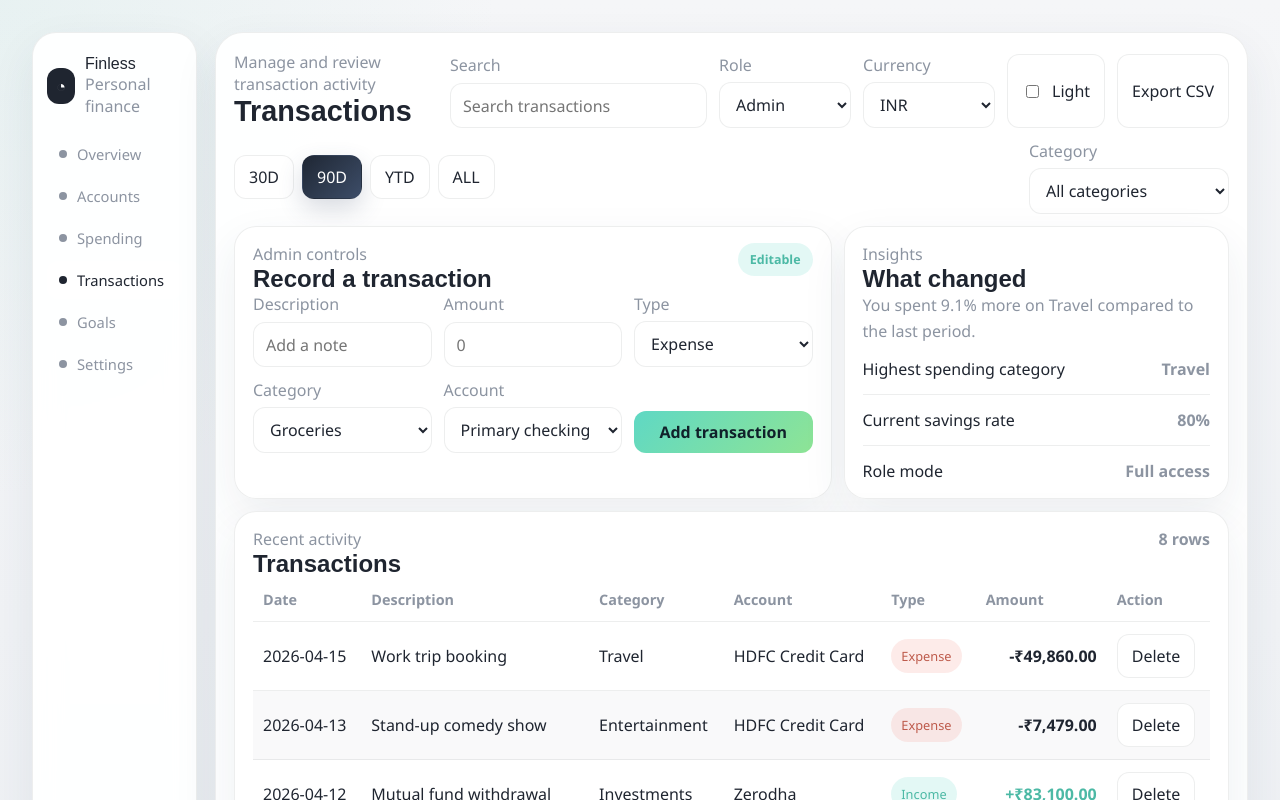
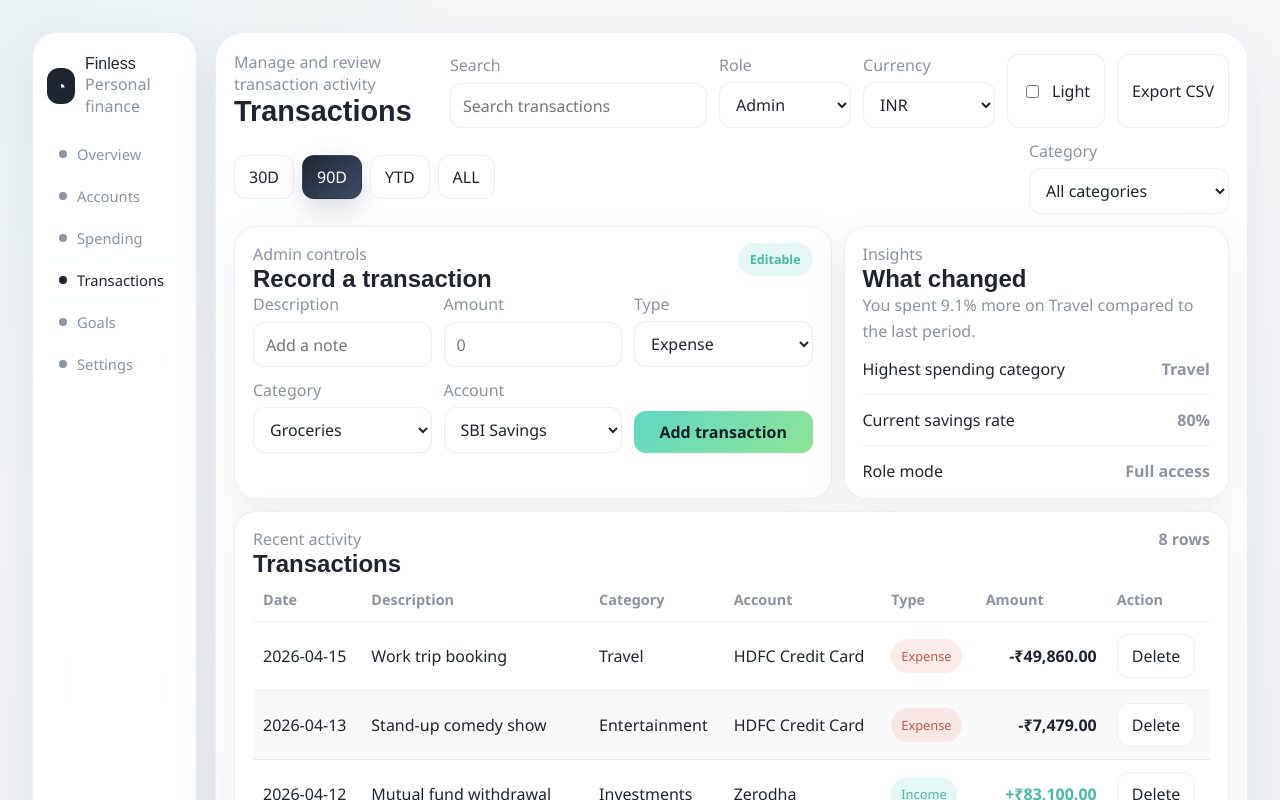
Before and after one commit to jayant733/personal-finance-dashboard, a React (Vite) app in the folder apps/web/: page /transactions in a window 1280 px wide. Shown: the top 800 px of the page. Built offline with nearby package versions, Linux system fonts and the light colour scheme.

Commit message:
Apply final QA fixes and data consistency updates

```diff
--- a/apps/web/src/context/DashboardContext.tsx
+++ b/apps/web/src/context/DashboardContext.tsx
@@ -35,6 +35,7 @@ type DashboardContextValue = {
   transactions: Transaction[]
   filteredTransactions: Transaction[]
   categories: string[]
+  accounts: string[]
   loading: boolean
   role: UserRole
   setRole: (role: UserRole) => void
@@ -114,6 +115,7 @@ export function DashboardProvider({ children }: { children: ReactNode }) {
     () => ['All categories', ...new Set(seedTransactions.map((transaction) => transaction.category))],
     [],
   )
+  const accounts = useMemo(() => [...new Set(seedTransactions.map((transaction) => transaction.account))], [])
 
   const filteredTransactions = useMemo(() => {
     const now = new Date('2026-04-15')
@@ -215,6 +217,7 @@ export function DashboardProvider({ children }: { children: ReactNode }) {
         transactions,
         filteredTransactions,
         categories,
+        accounts,
         loading,
         role,
         setRole,
--- a/apps/web/src/pages/AccountsPage.tsx
+++ b/apps/web/src/pages/AccountsPage.tsx
@@ -6,6 +6,7 @@ import { downloadCsv, formatCurrency } from '../utils/finance'
 export function AccountsPage() {
   const {
     filteredTransactions,
+    accounts,
     role,
     setRole,
     theme,
@@ -14,18 +15,27 @@ export function AccountsPage() {
     setCurrency,
     search,
     setSearch,
-    totalIncome,
-    totalExpense,
-    totalBalance,
     asDisplayCurrency,
   } = useDashboard()
 
-  const accounts = [
-    { name: 'Primary checking', amount: totalIncome * 0.54, note: 'Daily transactions and salary credits' },
-    { name: 'Savings account', amount: totalBalance * 0.21, note: 'Emergency fund and buffer cash' },
-    { name: 'Brokerage', amount: filteredTransactions.filter((t) => t.account === 'Brokerage').reduce((sum, t) => sum + (t.type === 'income' ? t.amount : 0), 0), note: 'Long-term investment activity' },
-    { name: 'Credit card', amount: totalExpense * 0.37, note: 'Rolling monthly expenses' },
-  ]
+  const accountNotes: Record<string, string> = {
+    'SBI Savings': 'Primary salary and day-to-day banking activity.',
+    'HDFC Savings': 'Freelance income and medium-term cash buffer.',
+    Zerodha: 'Investment and redemption activity for the selected period.',
+    'HDFC Credit Card': 'Card spend across shopping, dining, health, and travel.',
+    'Metro Card': 'Transit and local mobility costs.',
+  }
+
+  const accountCards = accounts.map((accountName) => ({
+    name: accountName,
+    amount: filteredTransactions
+      .filter((transaction) => transaction.account === accountName)
+      .reduce(
+        (total, transaction) => total + (transaction.type === 'income' ? transaction.amount : -transaction.amount),
+        0,
+      ),
+    note: accountNotes[accountName] ?? 'Activity summary for the selected filters.',
+  }))
 
   return (
     <>
@@ -49,7 +59,7 @@ export function AccountsPage() {
       />
 
       <section className="page-grid page-grid--two page-grid--accounts">
-        {accounts.map((account, index) => (
+        {accountCards.map((account, index) => (
           <article key={account.name} className={`panel account-card ${index === 0 ? 'account-card--featured' : ''}`}>
             <span className="eyebrow">Account snapshot</span>
             <h2>{account.name}</h2>
--- a/apps/web/src/pages/GoalsPage.tsx
+++ b/apps/web/src/pages/GoalsPage.tsx
@@ -20,6 +20,14 @@ export function GoalsPage() {
     netWorthGoal,
     asDisplayCurrency,
   } = useDashboard()
+
+  const averageMonthlyExpense = totalExpense / 3
+  const runwayMonths =
+    averageMonthlyExpense <= 0
+      ? totalBalance > 0
+        ? '12+ months'
+        : '0 months'
+      : `${Math.max(1, Math.round(totalBalance / averageMonthlyExpense))} months`
 
   return (
     <>
@@ -53,7 +61,7 @@ export function GoalsPage() {
         <article className="panel panel--centered">
           <span className="eyebrow">Emergency fund</span>
           <h2>Runway coverage</h2>
-          <strong className="page-value">{Math.max(1, Math.round(totalBalance / (totalExpense / 3 || 1)))} months</strong>
+          <strong className="page-value">{runwayMonths}</strong>
           <p className="panel-copy">Reserve available: {formatCurrency(asDisplayCurrency(totalBalance * 0.34), currency)}</p>
         </article>
       </section>
--- a/apps/web/src/pages/SettingsPage.tsx
+++ b/apps/web/src/pages/SettingsPage.tsx
@@ -38,12 +38,12 @@ export function SettingsPage() {
       />
 
       <section className="page-grid page-grid--two">
-        <article className="panel">
+        <article className="panel panel--centered">
           <span className="eyebrow">Appearance</span>
           <h2>Theme mode</h2>
           <p className="panel-copy">Toggle between dark and light themes using the global switch in the page header.</p>
         </article>
-        <article className="panel">
+        <article className="panel panel--centered">
           <span className="eyebrow">Localization</span>
           <h2>Currency</h2>
           <p className="panel-copy">Switch between INR, USD, and EUR with real value conversion applied across the dashboard.</p>
--- a/apps/web/src/pages/TransactionsPage.tsx
+++ b/apps/web/src/pages/TransactionsPage.tsx
@@ -7,6 +7,7 @@ import { downloadCsv, formatCurrency, percentFormatter } from '../utils/finance'
 export function TransactionsPage() {
   const {
     filteredTransactions,
+    accounts,
     categories,
     role,
     setRole,
@@ -98,11 +99,11 @@ export function TransactionsPage() {
             <label className="field">
               <span>Account</span>
               <select value={draft.account} disabled={role !== 'admin'} onChange={(event) => setDraft((current) => ({ ...current, account: event.target.value }))}>
-                <option>Primary checking</option>
-                <option>Savings account</option>
-                <option>Credit card</option>
-                <option>Brokerage</option>
-                <option>Travel card</option>
+                {accounts.map((accountName) => (
+                  <option key={accountName} value={accountName}>
+                    {accountName}
+                  </option>
+                ))}
               </select>
             </label>
             <button className="solid-button" type="submit" disabled={role !== 'admin'}>
```
